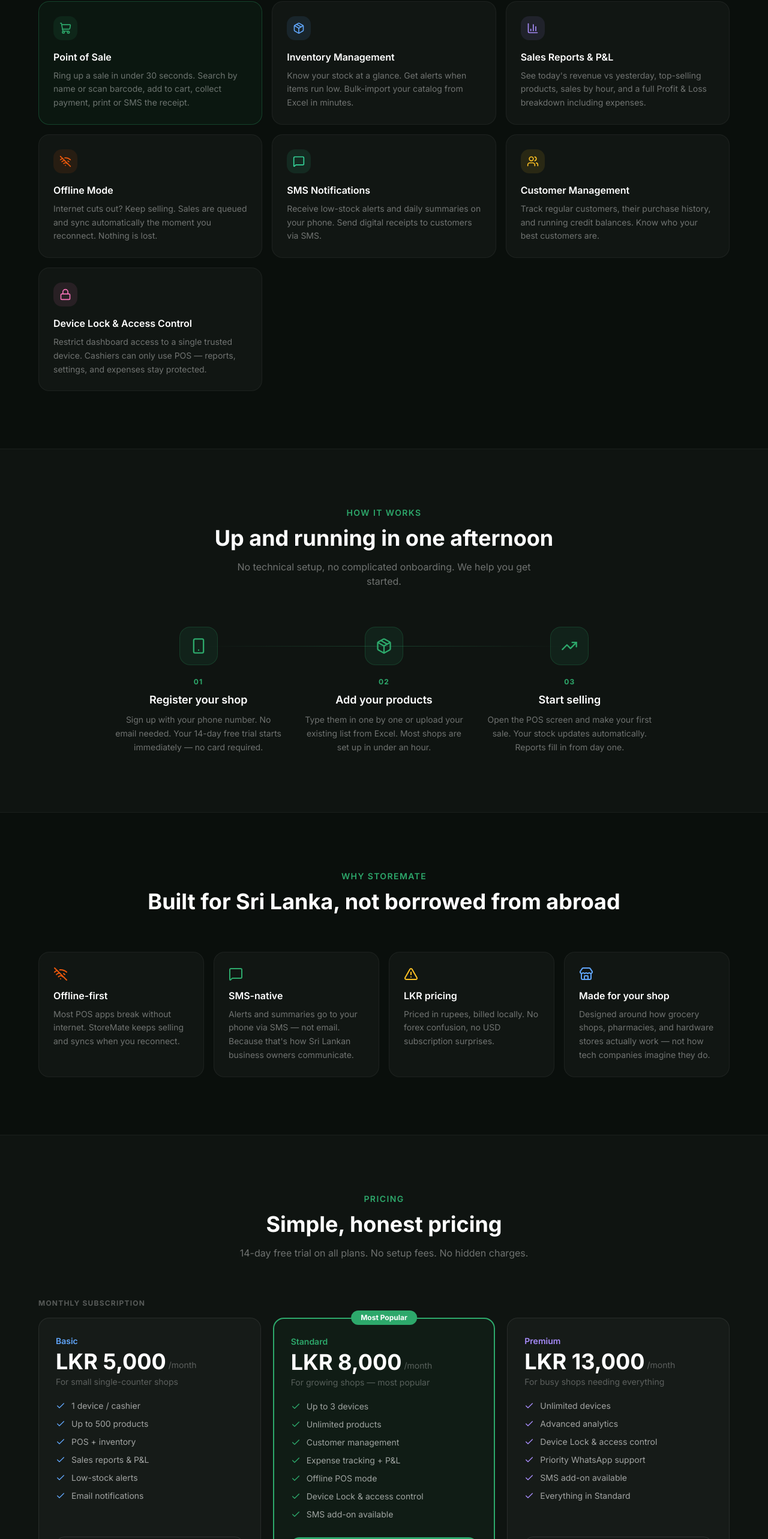
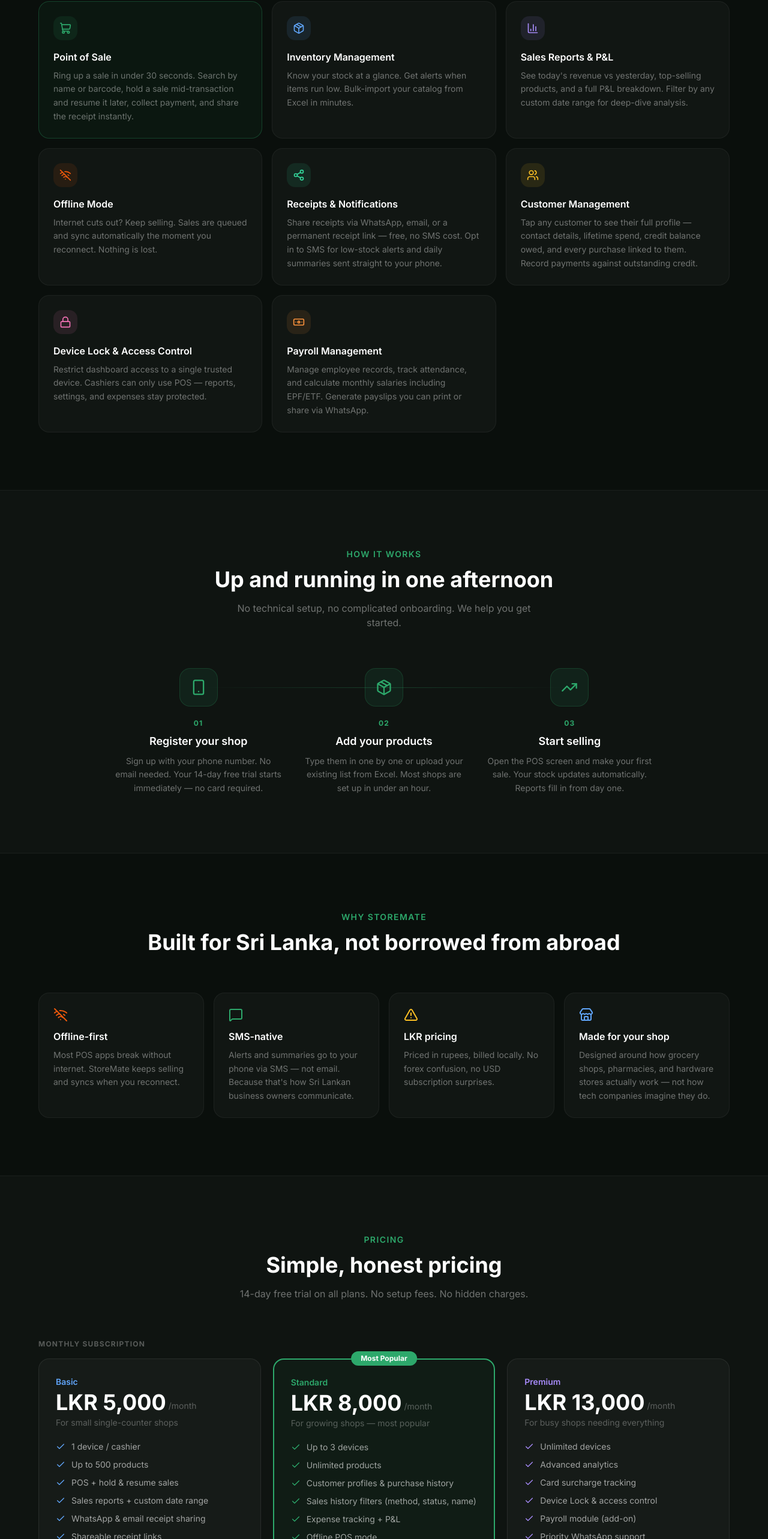
Before and after one commit to anjanawijesooriya/store-mate, a Next.js app: page / in a window 1280 px wide. Shown: the part 1109-3675 px from the top of the page at 60% size. Built offline with nearby package versions, Linux system fonts and the light colour scheme; no server answers.

Commit message:
updated the landing-page with new features and add-on's

```diff
--- a/app/page.tsx
+++ b/app/page.tsx
@@ -21,6 +21,9 @@
   Star,
   Wrench,
   PhoneCall,
+  Share2,
+  Banknote,
+  CreditCard,
 } from "lucide-react";
 
 export default async function HomePage() {
@@ -227,7 +230,7 @@
                 color: "#2DA86B",
                 bg: "rgba(45,168,107,0.1)",
                 title: "Point of Sale",
-                desc: "Ring up a sale in under 30 seconds. Search by name or scan barcode, add to cart, collect payment, print or SMS the receipt.",
+                desc: "Ring up a sale in under 30 seconds. Search by name or barcode, hold a sale mid-transaction and resume it later, collect payment, and share the receipt instantly.",
                 highlight: true,
               },
               {
@@ -243,7 +246,7 @@
                 color: "#A78BFA",
                 bg: "rgba(167,139,250,0.1)",
                 title: "Sales Reports & P&L",
-                desc: "See today's revenue vs yesterday, top-selling products, sales by hour, and a full Profit & Loss breakdown including expenses.",
+                desc: "See today's revenue vs yesterday, top-selling products, and a full P&L breakdown. Filter by any custom date range for deep-dive analysis.",
                 highlight: false,
               },
               {
@@ -255,11 +258,11 @@
                 highlight: false,
               },
               {
-                icon: MessageSquare,
+                icon: Share2,
                 color: "#34D399",
                 bg: "rgba(52,211,153,0.1)",
-                title: "SMS Notifications",
-                desc: "Receive low-stock alerts and daily summaries on your phone. Send digital receipts to customers via SMS.",
+                title: "Receipts & Notifications",
+                desc: "Share receipts via WhatsApp, email, or a permanent receipt link — free, no SMS cost. Opt in to SMS for low-stock alerts and daily summaries sent straight to your phone.",
                 highlight: false,
               },
               {
@@ -267,7 +270,7 @@
                 color: "#FBBF24",
                 bg: "rgba(251,191,36,0.1)",
                 title: "Customer Management",
-                desc: "Track regular customers, their purchase history, and running credit balances. Know who your best customers are.",
+                desc: "Tap any customer to see their full profile — contact details, lifetime spend, credit balance owed, and every purchase linked to them. Record payments against outstanding credit.",
                 highlight: false,
               },
               {
@@ -276,6 +279,14 @@
                 bg: "rgba(244,114,182,0.1)",
                 title: "Device Lock & Access Control",
                 desc: "Restrict dashboard access to a single trusted device. Cashiers can only use POS — reports, settings, and expenses stay protected.",
+                highlight: false,
+              },
+              {
+                icon: Banknote,
+                color: "#FB923C",
+                bg: "rgba(251,146,60,0.1)",
+                title: "Payroll Management",
+                desc: "Manage employee records, track attendance, and calculate monthly salaries including EPF/ETF. Generate payslips you can print or share via WhatsApp.",
                 highlight: false,
               },
             ].map((f) => {
@@ -433,10 +444,12 @@
                 features: [
                   "1 device / cashier",
                   "Up to 500 products",
-                  "POS + inventory",
-                  "Sales reports & P&L",
+                  "POS + hold & resume sales",
+                  "Sales reports + custom date range",
+                  "WhatsApp & email receipt sharing",
+                  "Shareable receipt links",
                   "Low-stock alerts",
-                  "Email notifications",
+                  "Email receipts & notifications",
                 ],
                 popular: false,
               },
@@ -448,10 +461,12 @@
                 features: [
                   "Up to 3 devices",
                   "Unlimited products",
-                  "Customer management",
+                  "Customer profiles & purchase history",
+                  "Sales history filters (method, status, name)",
                   "Expense tracking + P&L",
                   "Offline POS mode",
                   "Device Lock & access control",
+                  "Payroll module (add-on)",
                   "SMS add-on available",
                 ],
                 popular: true,
@@ -464,7 +479,9 @@
                 features: [
                   "Unlimited devices",
                   "Advanced analytics",
+                  "Card surcharge tracking",
                   "Device Lock & access control",
+                  "Payroll module (add-on)",
                   "Priority WhatsApp support",
                   "SMS add-on available",
                   "Everything in Standard",
@@ -544,10 +561,12 @@
                 features: [
                   "1 device / cashier",
                   "Up to 500 products",
-                  "POS + inventory",
-                  "Sales reports & P&L",
+                  "POS + hold & resume sales",
+                  "Sales reports + custom date range",
+                  "WhatsApp & email receipt sharing",
+                  "Shareable receipt links",
                   "Low-stock alerts",
-                  "Email notifications",
+                  "Email receipts & notifications",
                   "1 year free support",
                 ],
               },
@@ -559,10 +578,12 @@
                 features: [
                   "Up to 3 devices",
                   "Unlimited products",
-                  "Customer management",
+                  "Customer profiles & purchase history",
+                  "Sales history filters (method, status, name)",
                   "Expense tracking + P&L",
                   "Offline POS mode",
                   "Device Lock & access control",
+                  "Payroll module (add-on)",
                   "SMS add-on available",
                   "1 year free support",
                 ],
@@ -576,7 +597,9 @@
                 features: [
                   "Unlimited devices",
                   "Advanced analytics",
+                  "Card surcharge tracking",
                   "Device Lock & access control",
+                  "Payroll module (add-on)",
                   "Priority WhatsApp support",
                   "SMS add-on available",
                   "Everything in Standard",
@@ -644,6 +667,55 @@
                 </div>
               </div>
             ))}
+          </div>
+
+          {/* Add-ons */}
+          <div className="mb-6">
+            <div className="flex items-center gap-3 mb-4">
+              <p className="text-xs font-bold text-white/30 uppercase tracking-widest">Available Add-ons</p>
+              <div className="flex-1 h-px bg-white/5" />
+            </div>
+            <div className="grid grid-cols-1 sm:grid-cols-2 lg:grid-cols-2 gap-4">
+              {[
+                {
+                  icon: Banknote,
+                  color: "#FB923C",
+                  title: "Payroll Module",
+                  desc: "Employee records, attendance tracking, EPF/ETF salary calculations, and printable / WhatsApp-shareable payslips. Available on Standard & Premium plans.",
+                },
+                {
+                  icon: Lock,
+                  color: "#F472B6",
+                  title: "Device Lock",
+                  desc: "Pin your shop to a single trusted device. Cashiers get POS-only access — reports, settings, and expenses stay out of reach. Available on Standard & Premium plans.",
+                },
+                {
+                  icon: CreditCard,
+                  color: "#60A5FA",
+                  title: "Card Surcharge",
+                  desc: "Automatically apply a configurable surcharge rate on card payments and track it separately in your P&L. Available on all plans.",
+                },
+                {
+                  icon: MessageSquare,
+                  color: "#34D399",
+                  title: "SMS Notifications",
+                  desc: "Low-stock alerts and daily sales summaries delivered to your phone via SMS. Billed as a credit top-up — pay only for what you use.",
+                },
+              ].map((addon) => {
+                const Icon = addon.icon;
+                return (
+                  <div key={addon.title} className="flex gap-4 rounded-2xl border border-white/8 bg-white/[0.03] p-5">
+                    <div className="w-9 h-9 rounded-xl flex items-center justify-center flex-shrink-0" style={{ background: `${addon.color}18` }}>
+                      <Icon className="h-4.5 w-4.5" style={{ color: addon.color }} />
+                    </div>
+                    <div>
+                      <p className="text-sm font-semibold text-white mb-1">{addon.title}</p>
+                      <p className="text-sm text-white/40 leading-relaxed">{addon.desc}</p>
+                    </div>
+                  </div>
+                );
+              })}
+            </div>
           </div>
 
           {/* Maintenance policy note */}
```
